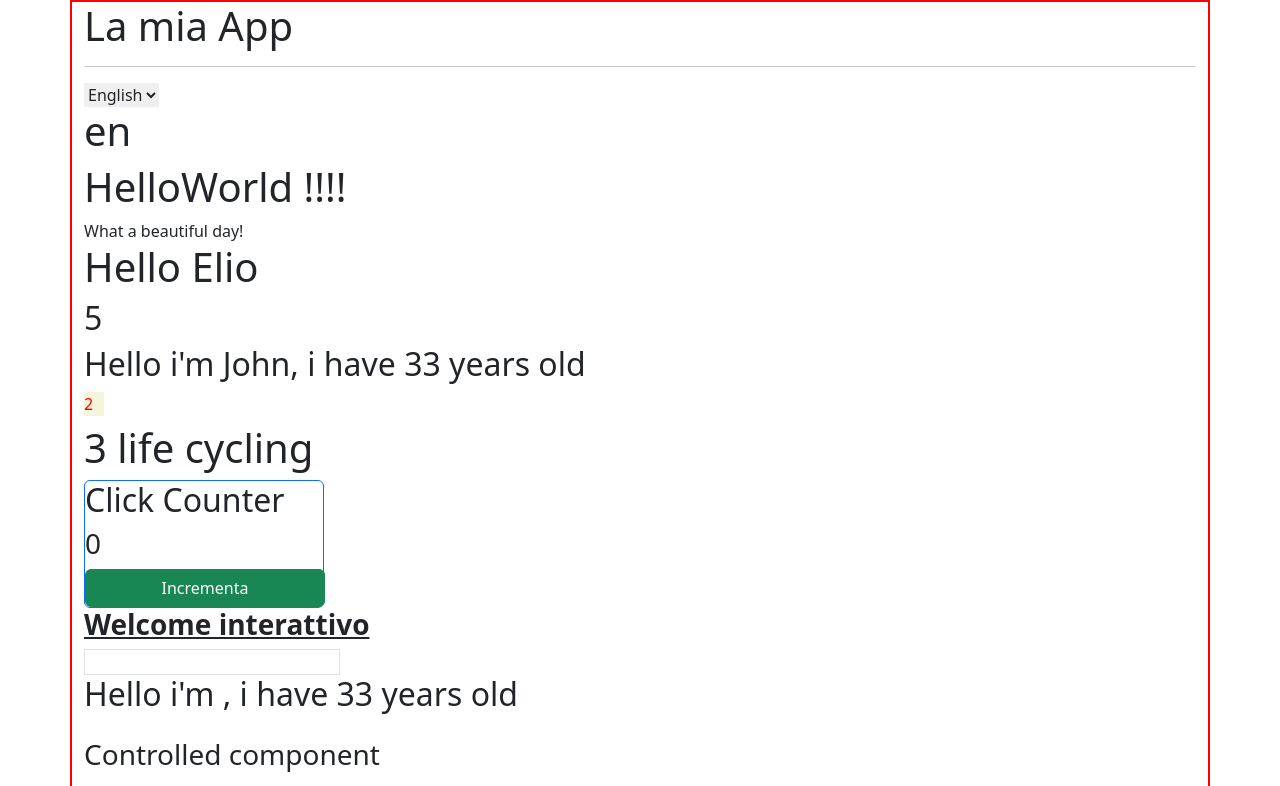
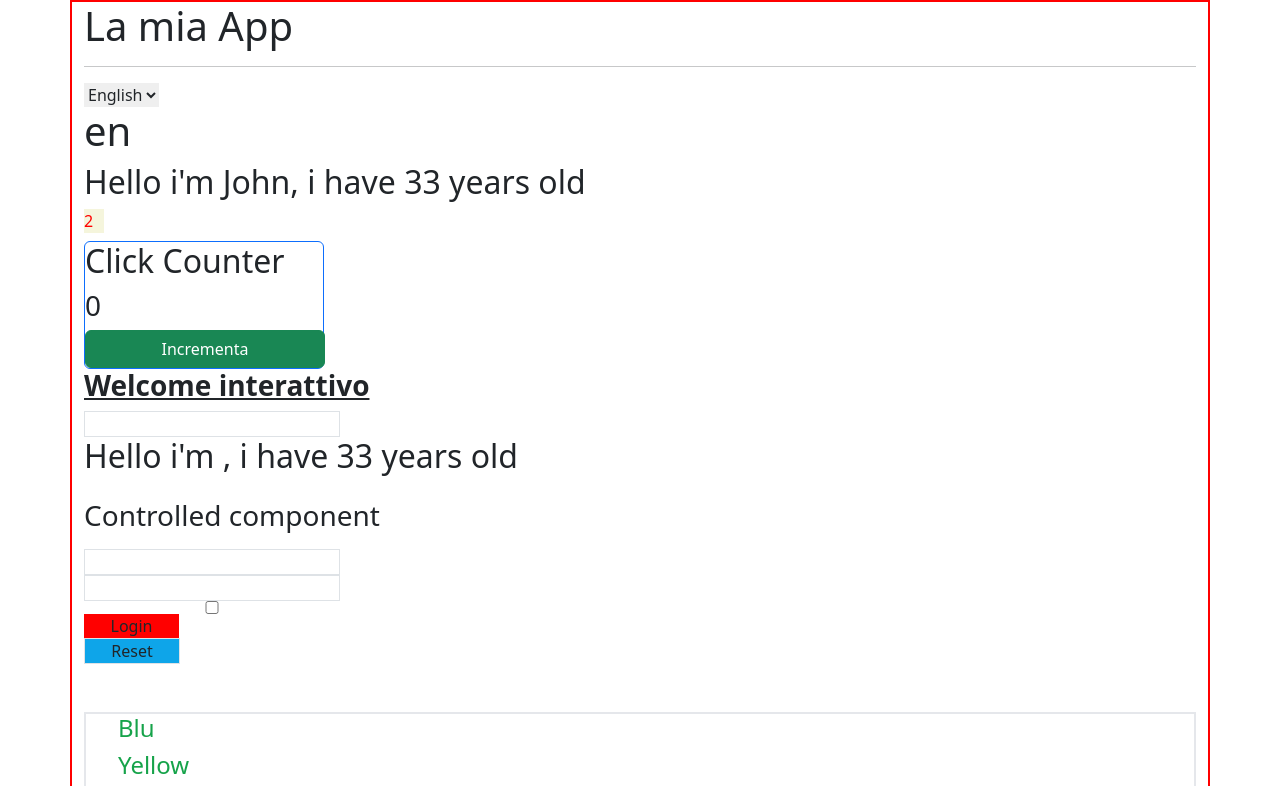
Before and after one commit to Castels88/React-esercizi, a React (Create React App) app: page / in a window 1280 px wide. Shown: the top 786 px of the page. Built offline with nearby package versions, Linux system fonts and the light colour scheme.

Commit message:
fine esercizio

```diff
--- a/src/App.js
+++ b/src/App.js
@@ -36,19 +36,12 @@ render(){
         <LanguageContext.Provider>
             <DisplayLanguage/>
         </LanguageContext.Provider>
-        <HelloWorld/>
-        <h1>Hello <Name/></h1>
-        <h2>{sum(2,3)}</h2>
         <Welcome/>
         <Counter InitialValue={0} IncrementValue={1}/>
-        {/* <SecondCounter NumeroIniziale={0}/> */}
-        {/* <ThirdCounter NumeroIniziale={1} IncrementValue={1} Timeout={500} />   */}
         <CounterDisplay NumeroIniziale={1} IncrementValue={1} Timeout={500}/>
-        <CounterLifeCycling NumeroIniziale={1} IncrementValue={1} Timeout={500}/>
         <ClickCounter InitialValue={0}/>
         <InteractiveWelcome/>
         <Login/>
-        <UncontrolledLogin/>
         <Colors todo={todo} />
         <TodoList items={items} render={(item)=>{
             return(
@@ -59,8 +52,3 @@ render(){
     )
 }
 }
-
-function sum(a,b){
-    return a + b;
-}
-sum(2,3)
```
